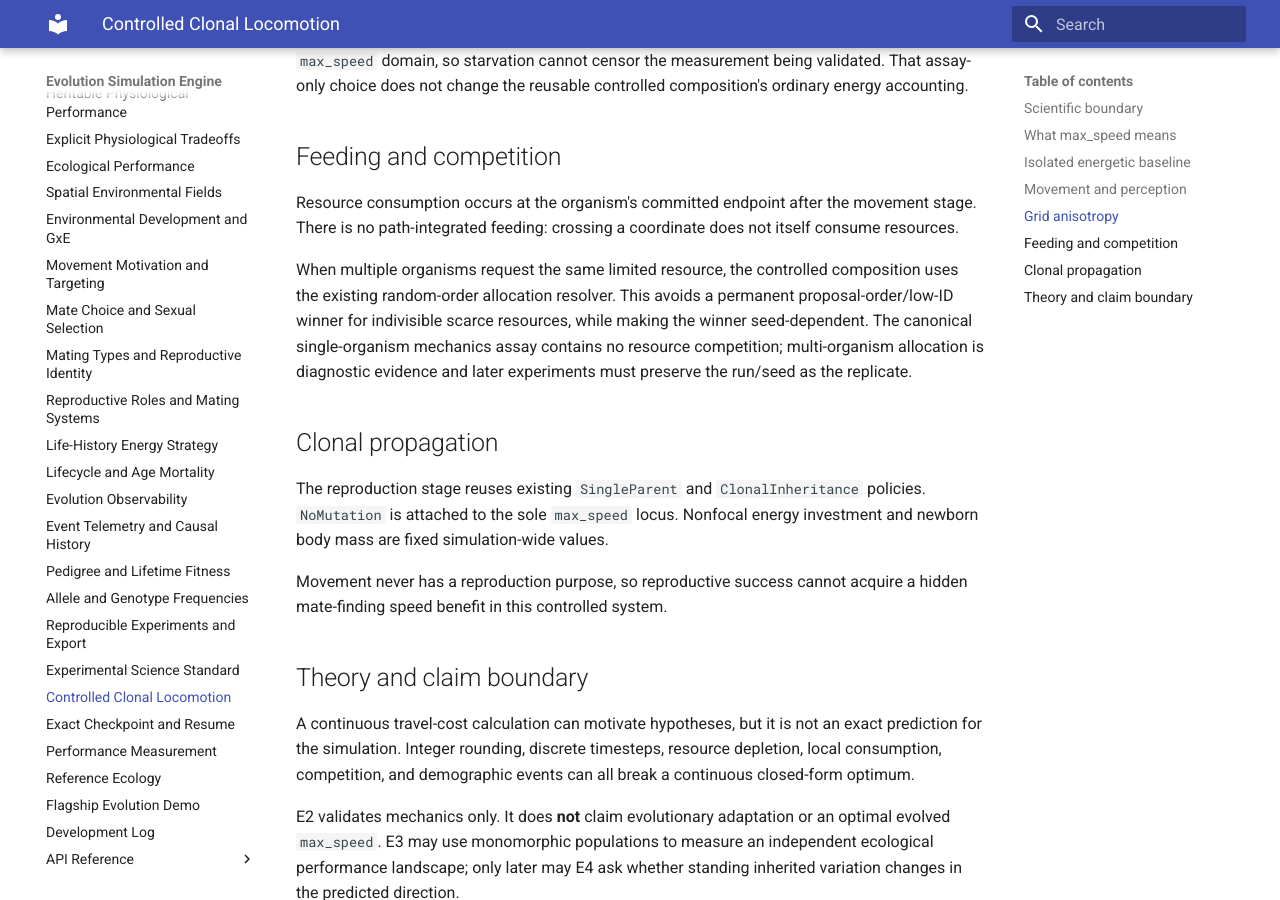
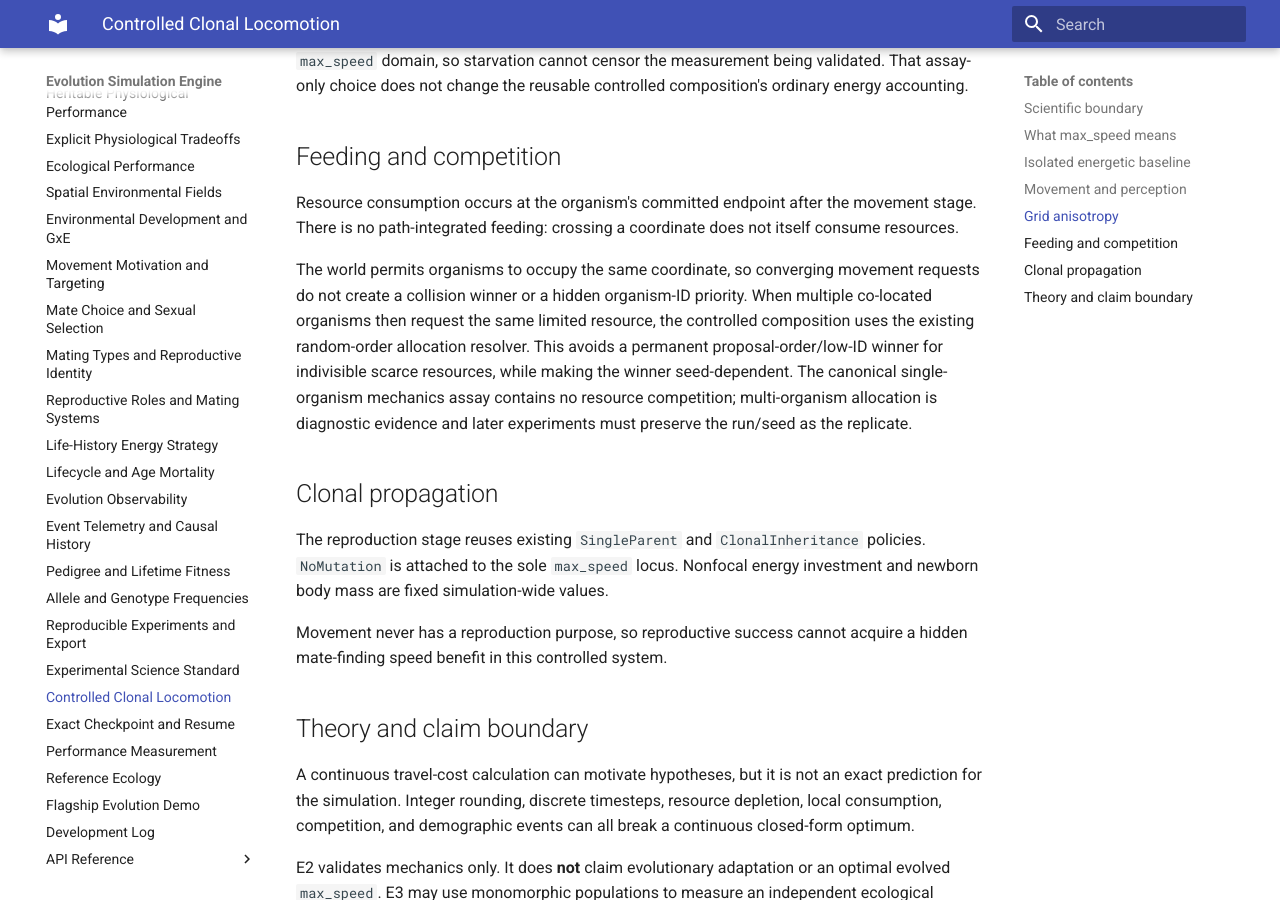
Before and after one commit to abdullahkhan57721/evolution-simulation-engine, an MkDocs documentation site: the page built from docs/controlled_locomotion.md, in a window 1280 px wide and 900 px high, scrolled down 2451 px. Built offline with MkDocs 1.6.1 and Material for MkDocs 9.7.7, drawn with Linux system fonts in a browser that asks for light colours.

Commit message:
Validate E2 convergence competition semantics

```diff
--- a/docs/controlled_locomotion.md
+++ b/docs/controlled_locomotion.md
@@ -116,12 +116,14 @@ Resource consumption occurs at the organism's committed endpoint after the
 movement stage. There is no path-integrated feeding: crossing a coordinate does
 not itself consume resources.
 
-When multiple organisms request the same limited resource, the controlled
-composition uses the existing random-order allocation resolver. This avoids a
-permanent proposal-order/low-ID winner for indivisible scarce resources, while
-making the winner seed-dependent. The canonical single-organism mechanics assay
-contains no resource competition; multi-organism allocation is diagnostic evidence
-and later experiments must preserve the run/seed as the replicate.
+The world permits organisms to occupy the same coordinate, so converging movement
+requests do not create a collision winner or a hidden organism-ID priority. When
+multiple co-located organisms then request the same limited resource, the
+controlled composition uses the existing random-order allocation resolver. This
+avoids a permanent proposal-order/low-ID winner for indivisible scarce resources,
+while making the winner seed-dependent. The canonical single-organism mechanics
+assay contains no resource competition; multi-organism allocation is diagnostic
+evidence and later experiments must preserve the run/seed as the replicate.
 
 ## Clonal propagation
 
```
Also changed, not shown: 1 other file.
